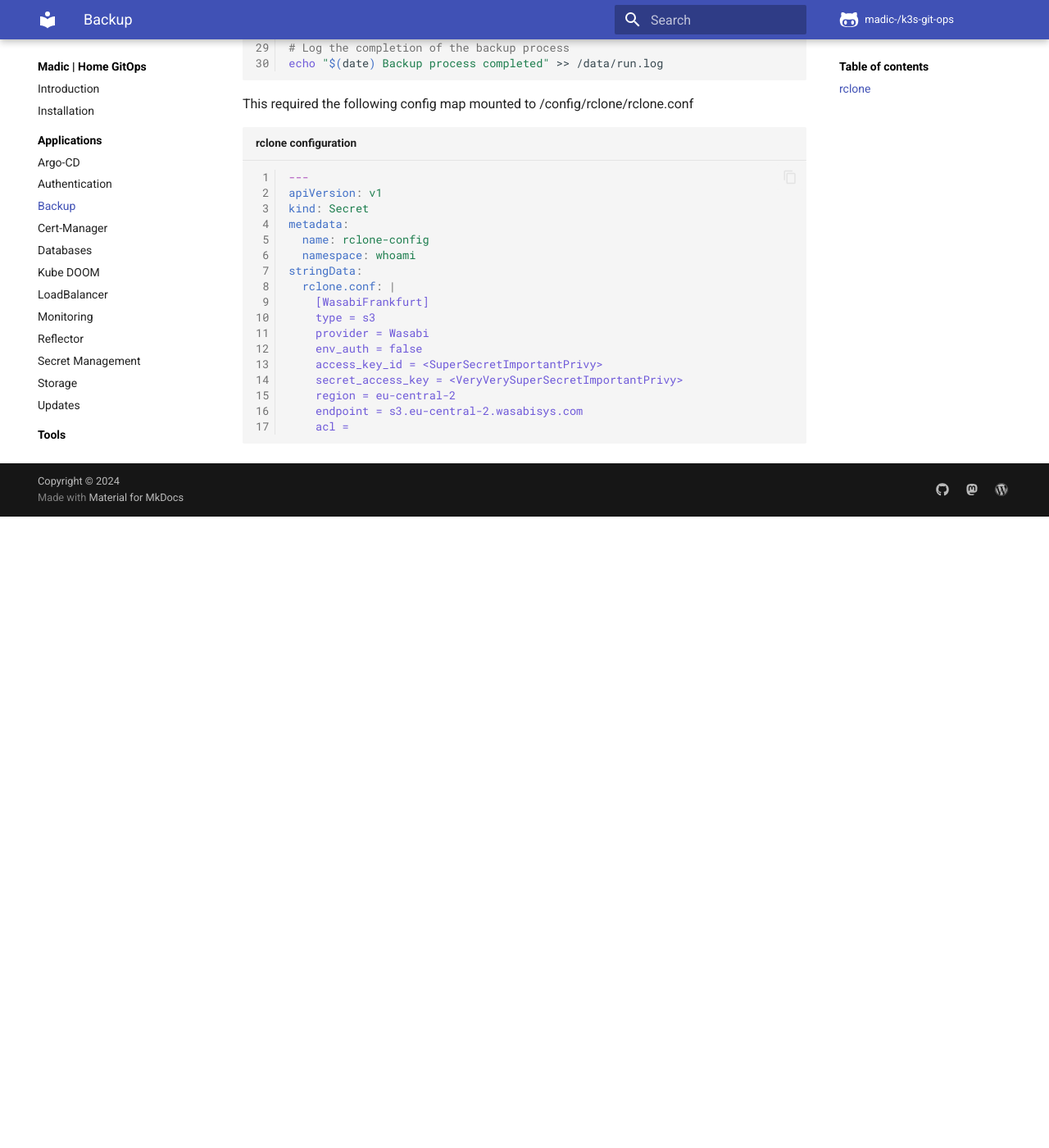
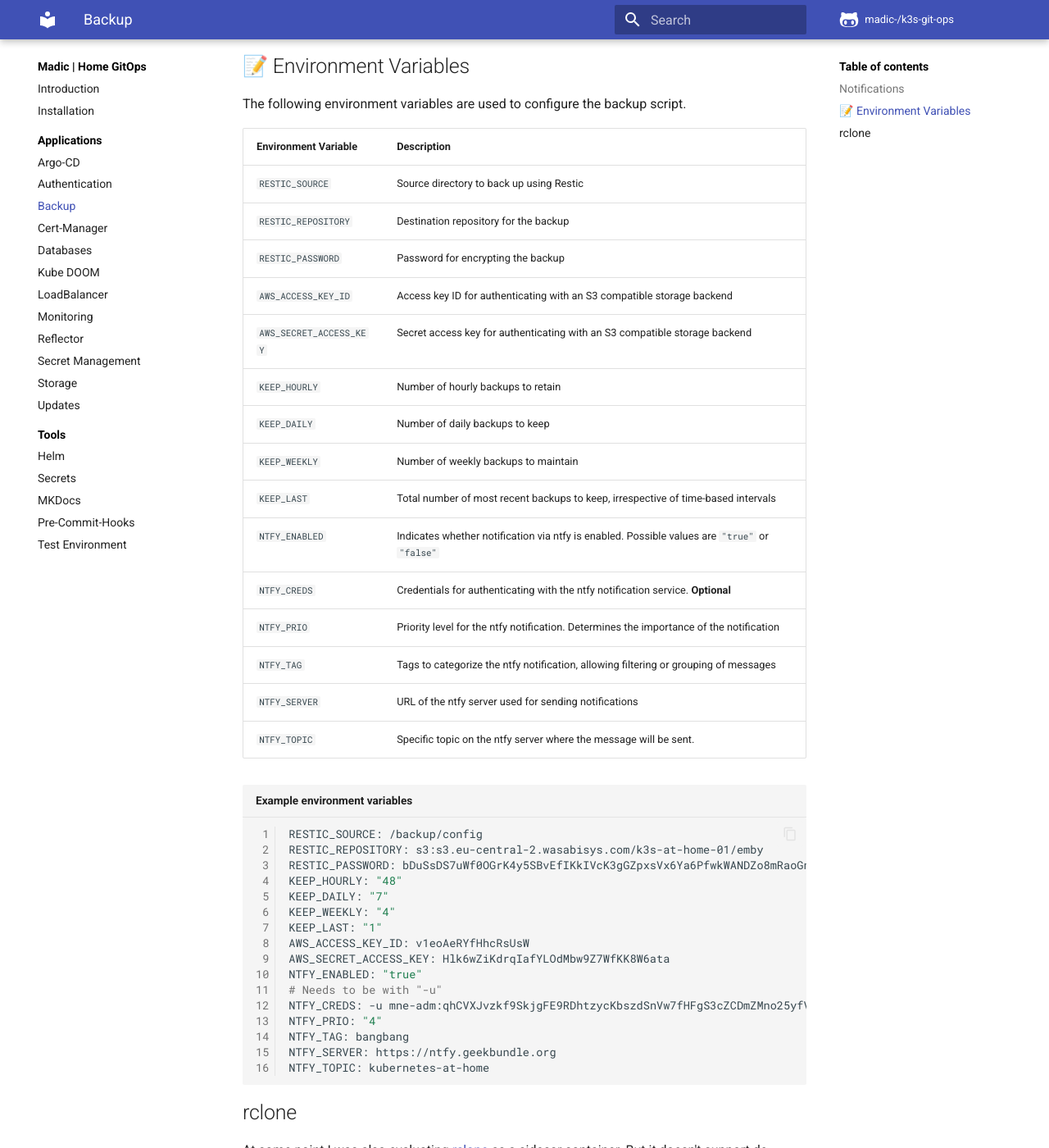
Before and after one commit to madic-creates/k3s-git-ops, an MkDocs documentation site: the page built from docs/backup.md, in a window 1280 px wide and 1400 px high, scrolled down 2981 px. Shown: the whole window at 82% size. Built offline with MkDocs 1.6.1 and Material for MkDocs 9.7.7, drawn with Linux system fonts in a browser that asks for light colours; plug-ins that fetch from the network failed and are left out; comment, search, counter and statistics services are not loaded; before the commit the page ends 3611 px from its top, so only the background shows below that; some of the changed text lies outside the part shown.

Commit message:
Docs: Added notification and configuration paragraphs for backup script

````diff
--- a/docs/backup.md
+++ b/docs/backup.md
@@ -88,6 +88,53 @@ stringData:
 
 I won't include the backup script here, because it can change over time. The script is available in [my git repository](https://github.com/Madic-/k3s-git-ops/blob/main/apps/backup-script/backup-script.yaml){target=_blank} as a ConfigMap. The ConfigMap get's replicated via reflector to all namespaces so all deployments can use the same script. But after changes to the script the pods using the script need to be restarted. This can be done by deleting the pods or by rolling out a new deployment.
 
+## Notifications
+
+To get notified if a backup fails I'm using [ntfy](https://ntfy.sh/){target=_blank}. Ntfy is a simple notification service that can be self-hosted. I'm using it to get notified if a backup fails.
+
+[![ntfy backup notification](images/ntfy_backup_alert.png){: style="height:600px" loading=lazy}](images/ntfy_backup_alert.png)
+
+## 📝 Environment Variables
+
+The following environment variables are used to configure the backup script.
+
+| Environment Variable    | Description                                                                                    |
+|-------------------------|------------------------------------------------------------------------------------------------|
+| `RESTIC_SOURCE`         | Source directory to back up using Restic                                                       |
+| `RESTIC_REPOSITORY`     | Destination repository for the backup                                                          |
+| `RESTIC_PASSWORD`       | Password for encrypting the backup                                                             |
+| `AWS_ACCESS_KEY_ID`     | Access key ID for authenticating with an S3 compatible storage backend                         |
+| `AWS_SECRET_ACCESS_KEY` | Secret access key for authenticating with an S3 compatible storage backend                     |
+| `KEEP_HOURLY`           | Number of hourly backups to retain                                                             |
+| `KEEP_DAILY`            | Number of daily backups to keep                                                                |
+| `KEEP_WEEKLY`           | Number of weekly backups to maintain                                                           |
+| `KEEP_LAST`             | Total number of most recent backups to keep, irrespective of time-based intervals              |
+| `NTFY_ENABLED`          | Indicates whether notification via ntfy is enabled. Possible values are `"true"` or `"false"`  |
+| `NTFY_CREDS`            | Credentials for authenticating with the ntfy notification service. **Optional**                |
+| `NTFY_PRIO`             | Priority level for the ntfy notification. Determines the importance of the notification        |
+| `NTFY_TAG`              | Tags to categorize the ntfy notification, allowing filtering or grouping of messages           |
+| `NTFY_SERVER`           | URL of the ntfy server used for sending notifications                                          |
+| `NTFY_TOPIC`            | Specific topic on the ntfy server where the message will be sent.                              |
+
+```shell title="Example environment variables"
+RESTIC_SOURCE: /backup/config
+RESTIC_REPOSITORY: s3:s3.eu-central-2.wasabisys.com/k3s-at-home-01/emby
+RESTIC_PASSWORD: bDuSsDS7uWf0OGrK4y5SBvEfIKkIVcK3gGZpxsVx6Ya6PfwkWANDZo8mRaoGnCE6
+KEEP_HOURLY: "48"
+KEEP_DAILY: "7"
+KEEP_WEEKLY: "4"
+KEEP_LAST: "1"
+AWS_ACCESS_KEY_ID: v1eoAeRYfHhcRsUsW
+AWS_SECRET_ACCESS_KEY: Hlk6wZiKdrqIafYLOdMbw9Z7WfKK8W6ata
+NTFY_ENABLED: "true"
+# Needs to be with "-u"
+NTFY_CREDS: -u mne-adm:qhCVXJvzkf9SkjgFE9RDhtzycKbszdSnVw7fHFgS3cZCDmZMno25yfVhikrnPidS
+NTFY_PRIO: "4"
+NTFY_TAG: bangbang
+NTFY_SERVER: https://ntfy.geekbundle.org
+NTFY_TOPIC: kubernetes-at-home
+```
+
 ## rclone
 
 At some point I was also evaluating [rclone](https://rclone.org){target=_blank} as a sidecar container. But it doesn't support de-duplication and I want my storage costs to be as low as possible. For history reasons I keep the script that I've written and mounted in the container.
````
Also changed, not shown: docs/images/ntfy_backup_alert.png (added).
